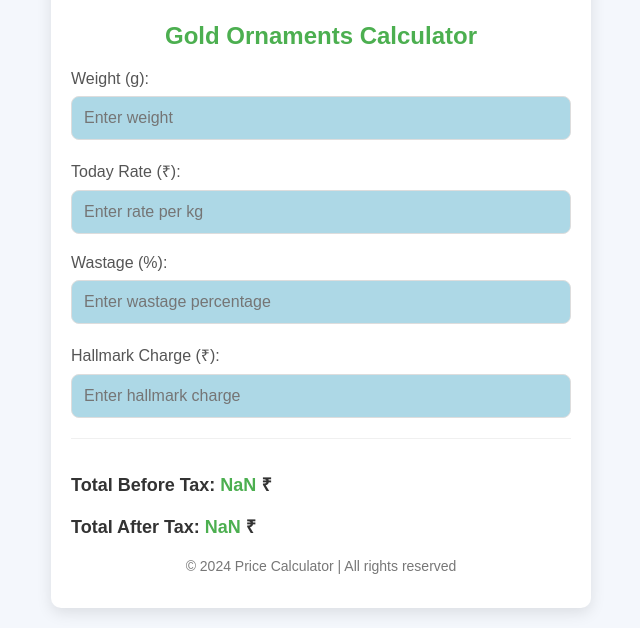
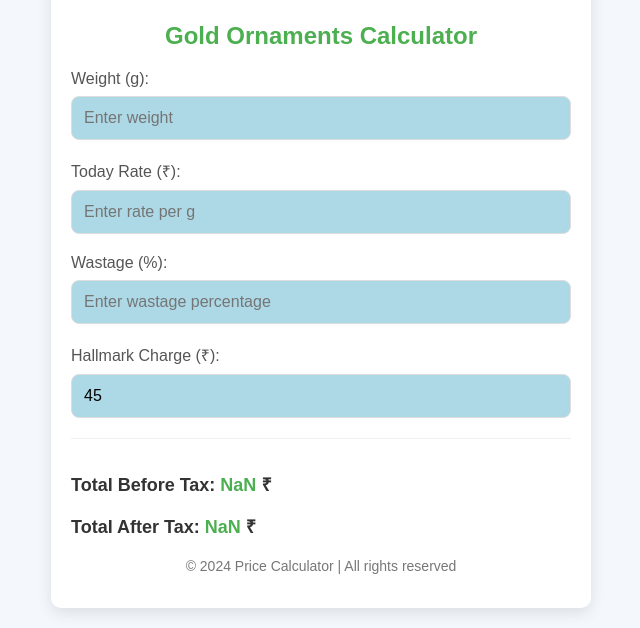
Before and after one commit to sabarinathanJewelry/priceCalculator, a plain HTML site: page index.html in a window 1280 px wide. Shown: the part 291-919 px from the top of the page, without its empty margins (319-959 px from the left). Drawn offline with nearby package versions, Linux system fonts and the light colour scheme.

Commit message:
Add files via upload

```diff
--- a/index.html
+++ b/index.html
@@ -153,7 +153,7 @@
 
         <div class="form-group">
             <label for="rate">Today Rate (₹):</label>
-            <input type="number" id="rate" style="background-color:{{myCol}}" ng-model="rate" placeholder="Enter rate per kg">
+            <input type="number" id="rate" style="background-color:{{myCol}}" ng-model="rate" placeholder="Enter rate per g">
         </div>
 
         <div class="form-group">
@@ -163,7 +163,7 @@
 
         <div class="form-group">
             <label for="hmc">Hallmark Charge (₹):</label>
-            <input type="number" id="hmc" style="background-color:{{myCol}}" ng-model="hmc" value="45" placeholder="Enter hallmark charge">
+            <input type="number" id="hmc" style="background-color:{{myCol}}" ng-model="hmc=45" placeholder="Enter hallmark charge">
         </div>
 
         <div class="result">
```
